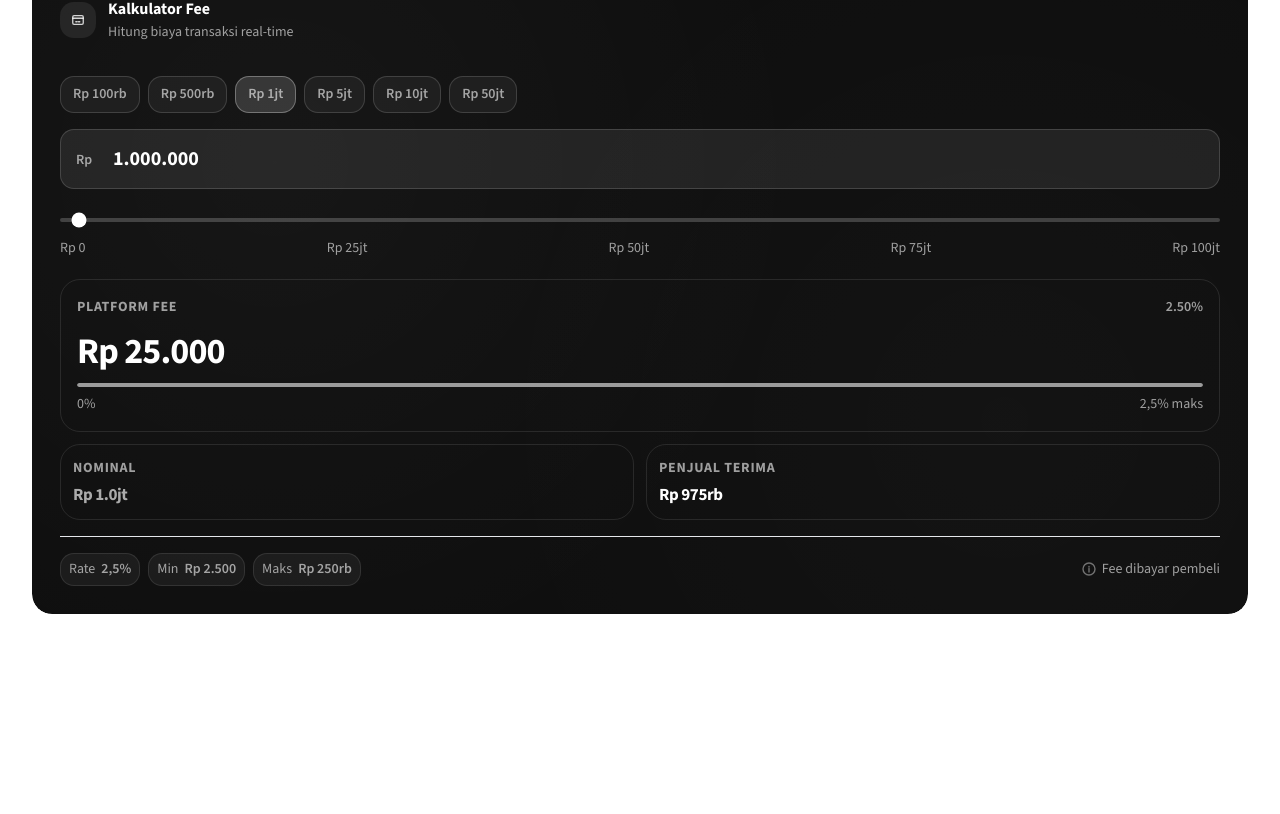
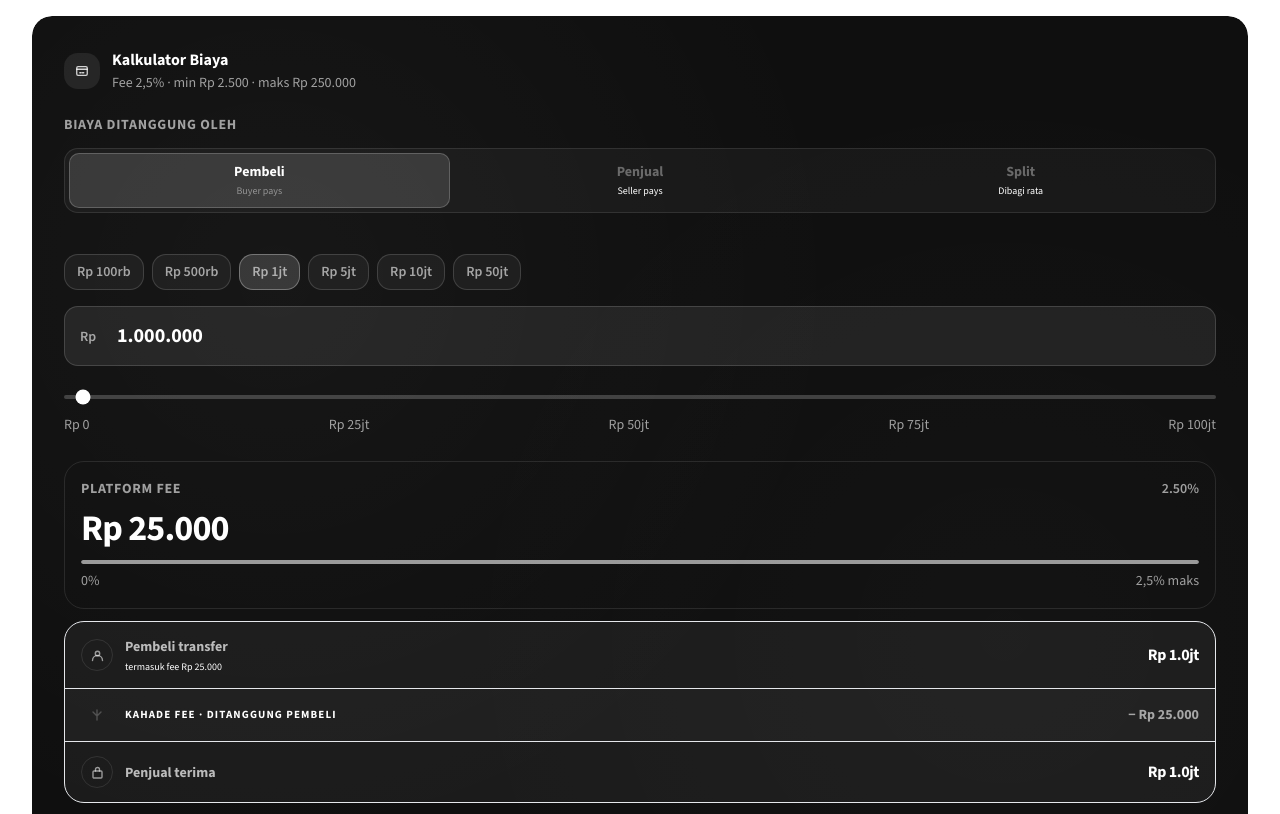
Before and after one commit to kahade-id/landing, a Next.js app: page / in a window 1280 px wide. Shown: the part 6144-6958 px from the top of the page. Built offline with nearby package versions, Linux system fonts and the light colour scheme.

Commit message:
Update PricingSection.tsx

```diff
--- a/src/components/sections/PricingSection.tsx
+++ b/src/components/sections/PricingSection.tsx
@@ -1,6 +1,7 @@
 "use client";
 
 import { useState, useEffect, useRef, type RefObject } from "react";
+
 // ─── Icons ────────────────────────────────────────────────────────────────────
 const InfoIcon = () => (
   <svg width="14" height="14" viewBox="0 0 14 14" fill="none" stroke="rgba(255,255,255,.4)" strokeWidth="1.4" strokeLinecap="round">
@@ -14,6 +15,8 @@ const FEE_PCT = 0.025;
 const FEE_MIN = 2500;
 const FEE_MAX = 250000;
 const SLIDER_MAX = 100_000_000;
+
+type FeePayer = "pembeli" | "penjual" | "split";
 
 function calcFee(amount: number) {
   const raw = amount * FEE_PCT;
@@ -35,11 +38,30 @@ function fmtShort(n: number) {
 const PRESETS = [
   { label: "Rp 100rb", val: 100_000 },
   { label: "Rp 500rb", val: 500_000 },
-  { label: "Rp 1jt", val: 1_000_000 },
-  { label: "Rp 5jt", val: 5_000_000 },
-  { label: "Rp 10jt", val: 10_000_000 },
-  { label: "Rp 50jt", val: 50_000_000 },
+  { label: "Rp 1jt",   val: 1_000_000 },
+  { label: "Rp 5jt",   val: 5_000_000 },
+  { label: "Rp 10jt",  val: 10_000_000 },
+  { label: "Rp 50jt",  val: 50_000_000 },
 ];
+
+const FEE_PAYER_OPTIONS: { key: FeePayer; label: string; sub: string }[] = [
+  { key: "pembeli", label: "Pembeli",  sub: "Buyer pays"    },
+  { key: "penjual", label: "Penjual",  sub: "Seller pays"   },
+  { key: "split",   label: "Split",   sub: "Dibagi rata"    },
+];
+
+function getAmounts(amount: number, fee: number, payer: FeePayer) {
+  switch (payer) {
+    case "pembeli":
+      return { pembeli: amount + fee, penjual: amount, feePembeli: fee, feePenjual: 0 };
+    case "penjual":
+      return { pembeli: amount, penjual: amount - fee, feePembeli: 0, feePenjual: fee };
+    case "split": {
+      const half = Math.ceil(fee / 2);
+      return { pembeli: amount + half, penjual: amount - (fee - half), feePembeli: half, feePenjual: fee - half };
+    }
+  }
+}
 
 // ─── Intersection hook ────────────────────────────────────────────────────────
 function useInView(threshold = 0.12): [RefObject<any>, boolean] {
@@ -60,37 +82,27 @@ function useInView(threshold = 0.12): [RefObject<any>, boolean] {
 
 // ─── Fee Calculator ───────────────────────────────────────────────────────────
 function FeeCalculator() {
-  const [amount, setAmount] = useState(1_000_000);
-  const [animKey, setAnimKey] = useState(0);
+  const [amount, setAmount]             = useState(1_000_000);
+  const [payer, setPayer]               = useState<FeePayer>("pembeli");
+  const [animKey, setAnimKey]           = useState(0);
   const [activePreset, setActivePreset] = useState<number | null>(1_000_000);
   const [inputFocused, setInputFocused] = useState(false);
-  const [inputRaw, setInputRaw] = useState("");
+  const [inputRaw, setInputRaw]         = useState("");
 
-  const fee = calcFee(amount);
-  const net = Math.max(0, amount - fee);
-  const pct = amount > 0 ? (fee / amount) * 100 : 0;
-  const isMin = amount > 0 && fee <= FEE_MIN + 1;
-  const isMax = fee >= FEE_MAX - 1;
-  const sliderPct = Math.min(100, (amount / SLIDER_MAX) * 100);
+  const fee     = calcFee(amount);
+  const amounts = getAmounts(amount, fee, payer);
+  const pct     = amount > 0 ? (fee / amount) * 100 : 0;
+  const isMin   = amount > 0 && fee <= FEE_MIN + 1;
+  const isMax   = fee >= FEE_MAX - 1;
 
-  const applyAmount = (val: number) => {
-    setAmount(val);
-    setAnimKey(k => k + 1);
-  };
-
-  const applyPreset = (p: typeof PRESETS[0]) => {
-    applyAmount(p.val);
-    setActivePreset(p.val);
-    setInputRaw("");
-  };
-
+  const applyAmount = (val: number) => { setAmount(val); setAnimKey(k => k + 1); };
+  const applyPreset = (p: typeof PRESETS[0]) => { applyAmount(p.val); setActivePreset(p.val); setInputRaw(""); };
   const handleInputChange = (v: string) => {
     const num = parseFloat(v.replace(/\D/g, "")) || 0;
     setInputRaw(v.replace(/\D/g, ""));
     setActivePreset(null);
     applyAmount(Math.min(SLIDER_MAX, num));
   };
-
   const handleSlider = (v: string) => {
     const n = parseFloat(v);
     applyAmount(n);
@@ -102,31 +114,65 @@ function FeeCalculator() {
     ? (inputRaw || (amount > 0 ? String(amount) : ""))
     : (amount > 0 ? amount.toLocaleString("id-ID") : "");
 
+  const payerIdx = FEE_PAYER_OPTIONS.findIndex(o => o.key === payer);
+  const payerOpt = FEE_PAYER_OPTIONS[payerIdx];
+
   return (
     <div className="dark-section h-full">
-      <div className="relative z-10 p-6 lg:p-7 flex flex-col gap-0">
-        {/* Header */}
-        <div className="flex items-center gap-3 mb-4">
+      <div className="relative z-10 p-6 lg:p-8 flex flex-col gap-0">
+
+        {/* ── Header ── */}
+        <div className="flex items-center gap-3 mb-5">
           <div className="icon-box icon-box-sm icon-box-dark">
             <svg width="14" height="14" viewBox="0 0 16 16" fill="none" stroke="rgba(255,255,255,.8)" strokeWidth="1.5" strokeLinecap="round" strokeLinejoin="round">
-              <rect x="2" y="3" width="12" height="10" rx="1.5" /><path d="M2 6h12M5.5 10h1.5M8.5 10H10" />
+              <rect x="2" y="3" width="12" height="10" rx="1.5" />
+              <path d="M2 6h12M5.5 10h1.5M8.5 10H10" />
             </svg>
           </div>
           <div>
-            <p className="font-bold">Kalkulator Fee</p>
-            <p className="small text-white/35">Hitung biaya transaksi real-time</p>
+            <p className="font-bold">Kalkulator Biaya</p>
+            <p className="small text-white/35">Fee 2,5% · min Rp 2.500 · maks Rp 250.000</p>
           </div>
         </div>
 
-        <div className="h-px bg-white/8 mb-4" />
+        {/* ── Fee Payer Toggle ── */}
+        <div className="mb-5">
+          <p className="small font-bold uppercase tracking-wider text-white/30 mb-3">Biaya ditanggung oleh</p>
+          <div className="relative flex bg-white/[0.04] border border-white/10 rounded-btn p-1 gap-0">
+            {/* Sliding pill */}
+            <div
+              className="absolute top-1 bottom-1 rounded-[10px] bg-white/[0.13] border border-white/20 transition-all duration-300 ease-[cubic-bezier(.22,.68,0,1)]"
+              style={{
+                width: `calc(${100 / 3}% - 2.67px)`,
+                left: `calc(${payerIdx} * ${100 / 3}% + 4px)`,
+              }}
+            />
+            {FEE_PAYER_OPTIONS.map((opt) => (
+              <button
+                key={opt.key}
+                onClick={() => { setPayer(opt.key); setAnimKey(k => k + 1); }}
+                className="relative z-10 flex-1 flex flex-col items-center gap-0.5 py-2.5 px-1 rounded-[10px] transition-colors duration-150 cursor-pointer"
+              >
+                <span className={`text-sm font-bold transition-colors duration-150 leading-tight ${payer === opt.key ? "text-white" : "text-white/35"}`}>
+                  {opt.label}
+                </span>
+                <span className={`text-[10px] font-medium transition-colors duration-150 ${payer === opt.key ? "text-white/45" : "text-white/18"}`}>
+                  {opt.sub}
+                </span>
+              </button>
+            ))}
+          </div>
+        </div>
 
-        {/* Preset chips */}
+        <div className="h-px bg-white/8 mb-5" />
+
+        {/* ── Preset chips ── */}
         <div className="flex flex-wrap gap-2 mb-4">
           {PRESETS.map((p) => (
             <button
               key={p.val}
               onClick={() => applyPreset(p)}
-              className={`px-3 py-1.5 rounded-btn small font-semibold border transition-all ${
+              className={`px-3 py-1.5 rounded-btn small font-semibold border transition-all cursor-pointer ${
                 activePreset === p.val
                   ? "bg-white/15 border-white/30 text-white"
                   : "bg-white/5 border-white/15 text-white/50 hover:bg-white/10"
@@ -137,7 +183,7 @@ function FeeCalculator() {
           ))}
         </div>
 
-        {/* Input field */}
+        {/* ── Input field ── */}
         <div className="relative mb-4">
           <label htmlFor="calc-input" className="sr-only">Nominal transaksi</label>
           <span className="absolute left-4 top-1/2 -translate-y-1/2 small sm:text-sm font-semibold text-white/35 pointer-events-none">Rp</span>
@@ -155,8 +201,8 @@ function FeeCalculator() {
           />
         </div>
 
-        {/* Slider */}
-        <div className="mb-5">
+        {/* ── Slider ── */}
+        <div className="mb-6">
           <input
             type="range"
             min="0"
@@ -173,56 +219,108 @@ function FeeCalculator() {
           </div>
         </div>
 
-        {/* Result cards */}
+        {/* ── Results ── */}
         <div key={animKey} className="flex flex-col gap-3 animate-[fadeUp_0.3s_ease]">
-          {/* Main fee result */}
+
+          {/* Fee card */}
           <div className="bg-white/8 border border-white/10 rounded-card p-4 relative overflow-hidden">
-            <div className="flex items-center justify-between mb-3">
+            <div className="flex items-center justify-between mb-2">
               <span className="small font-bold uppercase tracking-wider text-white/35">Platform Fee</span>
               <div className="flex items-center gap-2">
                 {isMin && <span className="small font-semibold text-white/45 bg-white/8 px-2 py-0.5 rounded-full">Min</span>}
                 {isMax && <span className="small font-semibold text-white/45 bg-white/8 px-2 py-0.5 rounded-full">Maks</span>}
-                {!isMin && !isMax && amount > 0 && (
-                  <span className="small font-semibold text-white/40">{pct.toFixed(2)}%</span>
-                )}
+                {!isMin && !isMax && amount > 0 && <span className="small font-semibold text-white/40">{pct.toFixed(2)}%</span>}
               </div>
             </div>
-            <p className="text-3xl lg:text-4xl font-extrabold tracking-tight">Rp {fmt(fee)}</p>
-            {/* Fee ratio bar */}
-            <progress
-              className="progress-bar-inv mt-3"
-              value={Math.min(100, pct / 2.5 * 100)}
-              max={100}
-            />
+            <p className="text-3xl lg:text-4xl font-extrabold tracking-tight mb-3">Rp {fmt(fee)}</p>
+            <progress className="progress-bar-inv" value={Math.min(100, pct / 2.5 * 100)} max={100} />
             <div className="flex justify-between mt-1.5">
               <span className="small text-white/20">0%</span>
               <span className="small text-white/20">2,5% maks</span>
             </div>
           </div>
 
-          {/* Two sub-results */}
-          <div className="grid grid-cols-2 gap-3">
-            <div className="bg-white/8 border border-white/10 rounded-card p-3">
-              <p className="small font-bold uppercase tracking-wider text-white/30 mb-1">Nominal</p>
-              <p className="text-lg font-bold text-white/65 tracking-tight">{fmtShort(amount)}</p>
+          {/* Money flow breakdown */}
+          <div className="bg-white/5 border border-white/8 rounded-card overflow-hidden">
+
+            {/* Pembeli */}
+            <div className="flex items-center justify-between px-4 py-3.5 border-b border-white/7">
+              <div className="flex items-center gap-3">
+                <div className="w-8 h-8 rounded-full bg-white/8 border border-white/10 flex items-center justify-center flex-shrink-0">
+                  <svg width="13" height="13" viewBox="0 0 13 13" fill="none" stroke="rgba(255,255,255,.55)" strokeWidth="1.4" strokeLinecap="round">
+                    <circle cx="6.5" cy="4.5" r="2.2" />
+                    <path d="M1.5 11.5c0-2.8 2.2-5 5-5s5 2.2 5 5" />
+                  </svg>
+                </div>
+                <div>
+                  <p className="text-sm font-bold text-white/70">Pembeli transfer</p>
+                  {amounts.feePembeli > 0 && (
+                    <p className="text-[10px] text-white/28 mt-0.5">termasuk fee Rp {fmt(amounts.feePembeli)}</p>
+                  )}
+                </div>
+              </div>
+              <p className="font-bold text-white tracking-tight tabular-nums">{fmtShort(amounts.pembeli)}</p>
             </div>
-            <div className="bg-white/8 border border-white/10 rounded-card p-3">
-              <p className="small font-bold uppercase tracking-wider text-white/30 mb-1">Penjual Terima</p>
-              <p className={`text-lg font-bold tracking-tight ${amount > 0 ? "text-white" : "text-white/30"}`}>
-                {fmtShort(net)}
+
+            {/* Fee deduction */}
+            <div className="flex items-center gap-3 px-4 py-2.5 border-b border-white/7 bg-white/[0.02]">
+              <div className="w-8 h-8 flex items-center justify-center flex-shrink-0">
+                <svg width="14" height="14" viewBox="0 0 14 14" fill="none" stroke="rgba(255,255,255,.22)" strokeWidth="1.4" strokeLinecap="round" strokeLinejoin="round">
+                  <path d="M7 2v10M3 10l4-4 4 4" style={{ transform: "rotate(180deg)", transformOrigin: "7px 7px" }} />
+                </svg>
+              </div>
+              <div className="flex-1">
+                <p className="text-[11px] font-bold uppercase tracking-widest text-white/22">Kahade Fee · Ditanggung {payerOpt.label}</p>
+              </div>
+              {payer === "split" && (
+                <div className="flex items-center gap-1 mr-2">
+                  <span className="text-[10px] bg-white/8 border border-white/10 text-white/35 rounded-full px-2 py-0.5 font-bold">50/50</span>
+                </div>
+              )}
+              <p className="small font-bold text-white/40">− Rp {fmt(fee)}</p>
+            </div>
+
+            {/* Penjual */}
+            <div className="flex items-center justify-between px-4 py-3.5">
+              <div className="flex items-center gap-3">
+                <div className="w-8 h-8 rounded-full bg-white/8 border border-white/10 flex items-center justify-center flex-shrink-0">
+                  <svg width="13" height="13" viewBox="0 0 13 13" fill="none" stroke="rgba(255,255,255,.55)" strokeWidth="1.4" strokeLinecap="round" strokeLinejoin="round">
+                    <rect x="2" y="5" width="9" height="7" rx="1" /><path d="M4.5 5V3.5a2 2 0 014 0V5" />
+                  </svg>
+                </div>
+                <div>
+                  <p className="text-sm font-bold text-white/70">Penjual terima</p>
+                  {amounts.feePenjual > 0 && (
+                    <p className="text-[10px] text-white/28 mt-0.5">setelah potongan Rp {fmt(amounts.feePenjual)}</p>
+                  )}
+                </div>
+              </div>
+              <p className={`font-bold tracking-tight tabular-nums ${amount > 0 ? "text-white" : "text-white/30"}`}>
+                {fmtShort(amounts.penjual)}
               </p>
             </div>
           </div>
+
+          {/* Split detail pills — only in split mode */}
+          {payer === "split" && amount > 0 && (
+            <div className="flex gap-2">
+              <div className="flex-1 bg-white/5 border border-white/8 rounded-card px-3 py-2.5 text-center">
+                <p className="text-[10px] font-bold uppercase tracking-wider text-white/25 mb-1">Pembeli tanggung</p>
+                <p className="small font-bold text-white/65">Rp {fmt(amounts.feePembeli)}</p>
+              </div>
+              <div className="flex items-center justify-center text-white/15 text-xs font-bold">+</div>
+              <div className="flex-1 bg-white/5 border border-white/8 rounded-card px-3 py-2.5 text-center">
+                <p className="text-[10px] font-bold uppercase tracking-wider text-white/25 mb-1">Penjual tanggung</p>
+                <p className="small font-bold text-white/65">Rp {fmt(amounts.feePenjual)}</p>
+              </div>
+            </div>
+          )}
         </div>
 
-        {/* Formula chips */}
+        {/* ── Formula chips ── */}
         <div className="border-t border-white/7 pt-4 mt-4 flex flex-wrap items-center gap-2 justify-between">
           <div className="flex gap-2 flex-wrap">
-            {[
-              { label: "Rate", val: "2,5%" },
-              { label: "Min", val: "Rp 2.500" },
-              { label: "Maks", val: "Rp 250rb" },
-            ].map((t) => (
+            {[{ label: "Rate", val: "2,5%" }, { label: "Min", val: "Rp 2.500" }, { label: "Maks", val: "Rp 250rb" }].map((t) => (
               <div key={t.label} className="flex items-center gap-1.5 px-2 py-1 bg-white/5 rounded-btn border border-white/10">
                 <span className="small text-white/35">{t.label}</span>
                 <span className="small font-semibold text-white/70">{t.val}</span>
@@ -231,7 +329,7 @@ function FeeCalculator() {
           </div>
           <div className="flex items-center gap-1.5">
             <InfoIcon />
-            <span className="small text-white/25">Fee dibayar pembeli</span>
+            <span className="small text-white/25">Fee ditanggung {payerOpt.label.toLowerCase()}</span>
           </div>
         </div>
       </div>
@@ -244,11 +342,7 @@ export default function PricingSection() {
   const [sectionRef, inView] = useInView(0.1);
 
   return (
-    <section
-      id="harga"
-      ref={sectionRef}
-      className="section bg-surface"
-    >
+    <section id="harga" ref={sectionRef} className="section bg-surface">
       <div className="container-base">
         {/* Header */}
         <div className="section-header">
@@ -261,11 +355,10 @@ export default function PricingSection() {
           </div>
         </div>
 
-        {/* Core Pricing Hero */}
+        {/* Pricing hero */}
         <div className={`mb-5 ${inView ? "anim-fade-up delay-2 in-view" : ""}`}>
           <div className="dark-section p-8 lg:p-12">
             <div className="relative z-10 grid lg:grid-cols-[1fr_auto_1fr] gap-8 lg:gap-12 items-center">
-              {/* Main fee display */}
               <div>
                 <p className="small font-bold uppercase tracking-wider text-white/35 mb-3">Platform Fee</p>
                 <div className="flex items-end gap-2 mb-4">
@@ -273,21 +366,25 @@ export default function PricingSection() {
                   <span className="text-2xl lg:text-3xl font-bold text-white/45 mb-2">%</span>
                 </div>
                 <p className="body text-white/45">
-                  per transaksi · dibayar pembeli
+                  per transaksi sukses
                   <br />
                   <span className="text-white/25">min. Rp 2.500 · maks. Rp 250.000</span>
                 </p>
+                <div className="mt-5 flex items-center gap-2 flex-wrap">
+                  {["Pembeli", "Penjual", "Split 50/50"].map((l) => (
+                    <span key={l} className="text-[11px] font-semibold text-white/45 bg-white/7 border border-white/10 px-2.5 py-1 rounded-full">{l}</span>
+                  ))}
+                  <span className="text-[11px] text-white/28">pilih siapa menanggung fee</span>
+                </div>
               </div>
 
-              {/* Divider */}
               <div className="hidden lg:block w-px h-32 bg-white/8" />
 
-              {/* Three pillars */}
               <div className="space-y-4">
                 {[
-                  { label: "Biaya Bulanan", val: "Rp 0", sub: "Selamanya gratis" },
-                  { label: "Biaya Setup", val: "Rp 0", sub: "Langsung mulai" },
-                  { label: "Biaya Dispute", val: "Rp 0", sub: "Mediasi gratis" },
+                  { label: "Biaya Bulanan",  val: "Rp 0", sub: "Selamanya gratis" },
+                  { label: "Biaya Setup",    val: "Rp 0", sub: "Langsung mulai" },
+                  { label: "Biaya Dispute",  val: "Rp 0", sub: "Mediasi gratis" },
                 ].map((p) => (
                   <div key={p.label} className="flex items-center gap-4">
                     <div className="w-9 h-9 rounded-btn bg-white/7 flex items-center justify-center flex-shrink-0">
```
